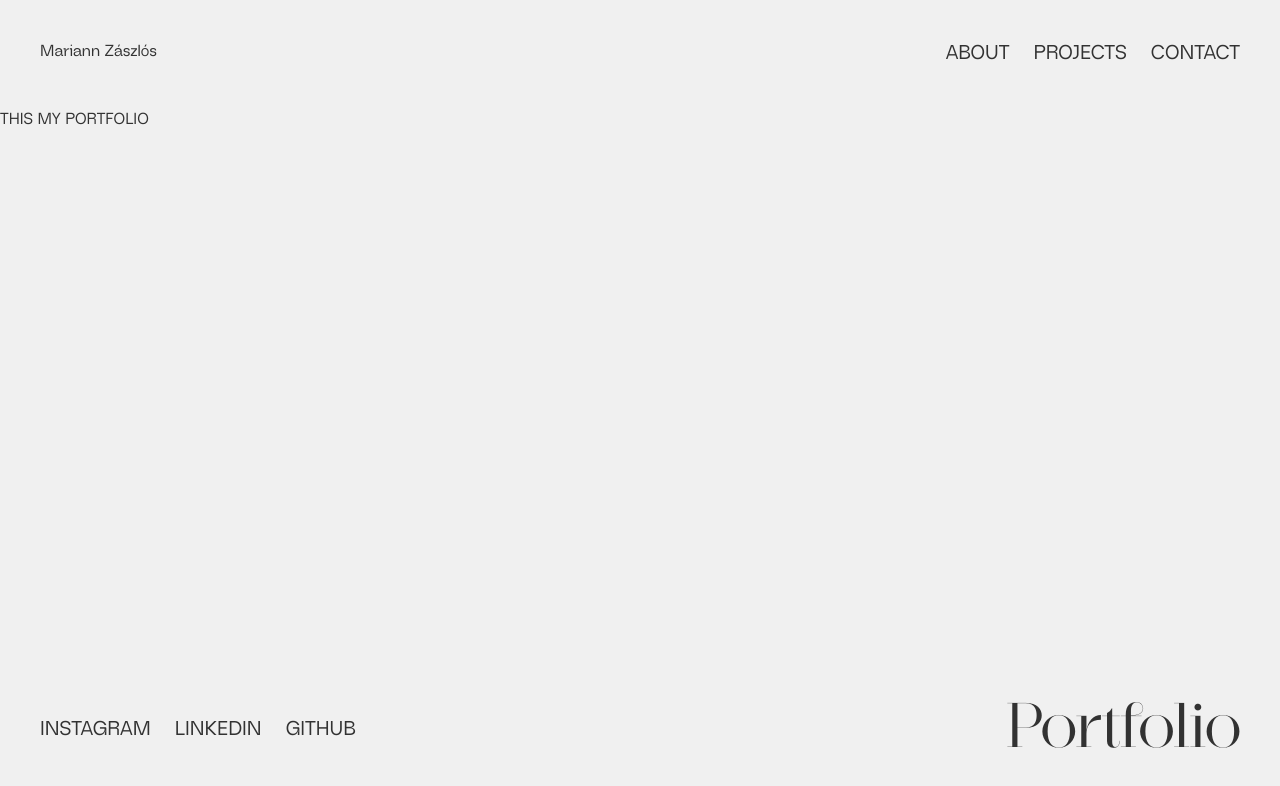
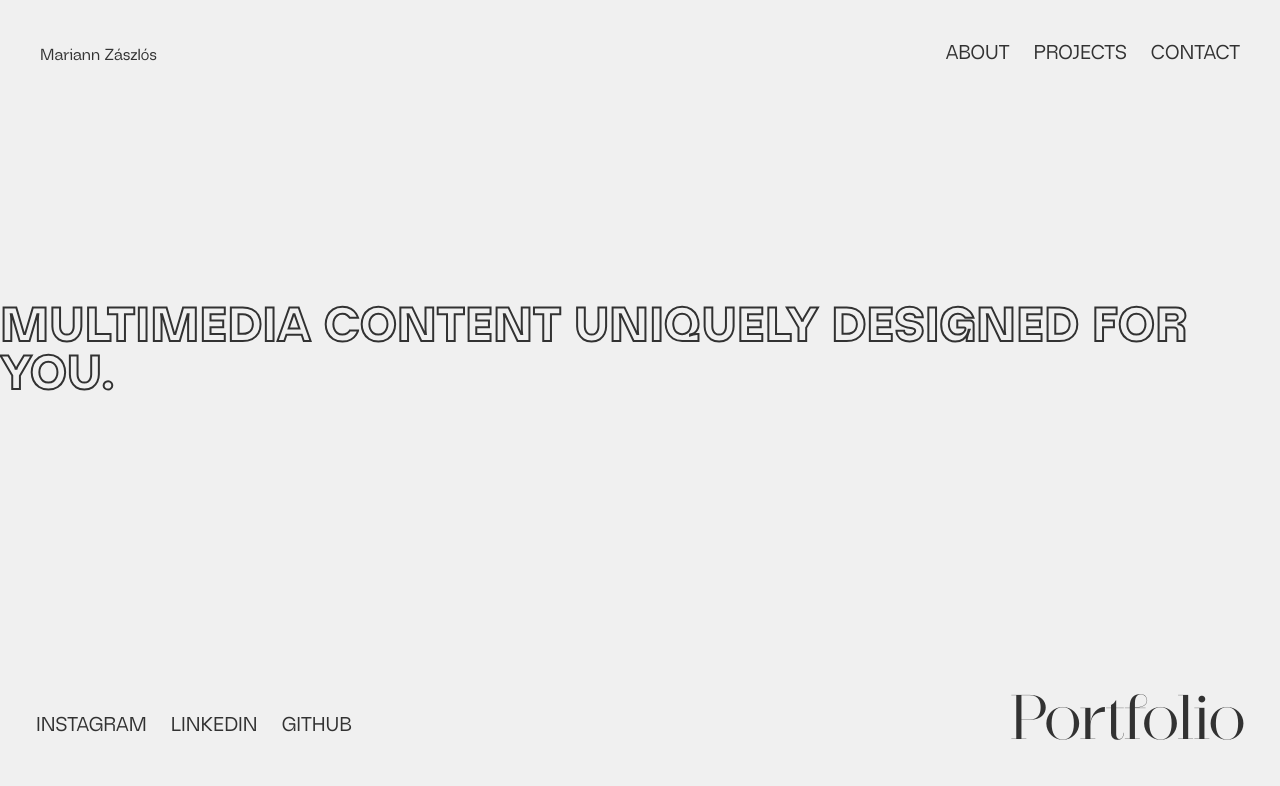
Before and after one commit to zmariann/portfolio2025, a Next.js app: page /portfolio in a window 1280 px wide. Shown: the top 786 px of the page. Built offline with nearby package versions, Linux system fonts and the light colour scheme.

Commit message:
design main page logic & layout logic

```diff
--- a/app/_components/footer.tsx
+++ b/app/_components/footer.tsx
@@ -10,19 +10,19 @@ const links = [
 
 export default function Footer() {
   return (
-    <footer className="mt-auto flex justify-between gap-6 m-10">
-      <div className="py-4">
+    <footer className="mt-auto flex justify-between gap-6 m-9">
+      <div className="py-6">
         <div className="flex text-xl gap-6">
           {links.map((link) => {
             return (
-              <Link key={link.name} href={link.href} className="">
-                <p className=""> {link.name} </p>
+              <Link key={link.name} href={link.href}>
+                <p> {link.name} </p>
               </Link>
             );
           })}
         </div>
       </div>
-      <p className="text-6xl font-[family-name:var(--regonia-font)]">
+      <p className="text-6xl font-[family-name:var(--regonia-font)] mt-1">
         Portfolio
       </p>
     </footer>
--- a/app/_components/nav-links.tsx
+++ b/app/_components/nav-links.tsx
@@ -15,9 +15,10 @@ export default function NavLinks() {
 
   return (
     <header className="flex justify-between gap-6 m-10">
-      <Link className="" href="/portfolio">
+      <Link className="py-1" href="/portfolio">
         <p>Mariann Zászlós</p>
       </Link>
+
       <nav className="flex gap-6">
         {links.map((link) => {
           return (
--- a/app/globals.css
+++ b/app/globals.css
@@ -4,19 +4,18 @@
 
 :root {
   --background: #f0f0f0;
-  --foreground: #323232;
-}
-
-@media (prefers-color-scheme: dark) {
-  :root {
-    --background: #0a0a0a;
-    --foreground: #ededed;
-  }
+  --text-color: #323232;
 }
 
 body {
-  color: var(--foreground);
+  color: var(--text-color);
   background: var(--background);
   font-family: var(--neueRegrade-font);
   font-weight: 500;
 }
+
+.stroke {
+  -webkit-text-stroke-width: 2px;
+  -webkit-text-stroke-color: #323232;
+  color: #f0f0f0;
+}
--- a/app/portfolio/layout.tsx
+++ b/app/portfolio/layout.tsx
@@ -12,11 +12,11 @@ export default function PortfolioLayout({
       <body
         className={`${neueRegrade.variable} ${regonia.variable} antialiased`}
       >
-        <section className="min-h-screen flex flex-col">
+        <div className="min-h-screen flex flex-col">
           <NavLinks></NavLinks>
-          <main className="">{children}</main>
+          <section className="">{children}</section>
           <Footer></Footer>
-        </section>
+        </div>
       </body>
     </html>
   );
--- a/app/portfolio/page.tsx
+++ b/app/portfolio/page.tsx
@@ -1,7 +1,9 @@
 export default function Home() {
-    return (
-      <div className="">
-          THIS MY PORTFOLIO
-      </div>
-    );
-  }
+  return (
+    <section className="flex items-center min-h-[60vh] justify-end">
+      <h1 className="font-black text-5xl stroke mr-10">
+        MULTIMEDIA CONTENT UNIQUELY DESIGNED FOR YOU.
+      </h1>
+    </section>
+  );
+}
--- a/tailwind.config.ts
+++ b/tailwind.config.ts
@@ -10,7 +10,9 @@ export default {
     extend: {
       colors: {
         background: "var(--background)",
-        foreground: "var(--foreground)",
+        foreground: "var(--text-color)",
+        "light-shade": "#f0f0f0;",
+        "dark-shade": "#323232",
       },
     },
   },
```
